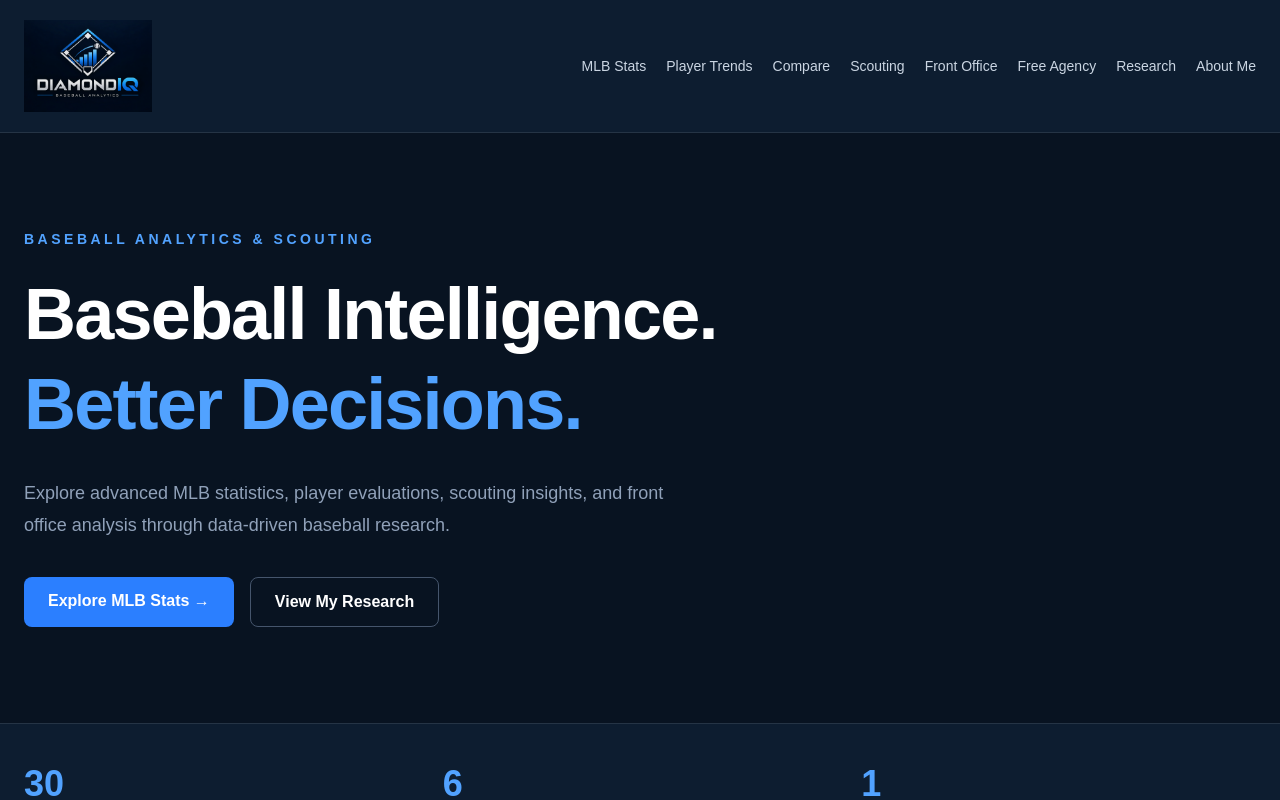
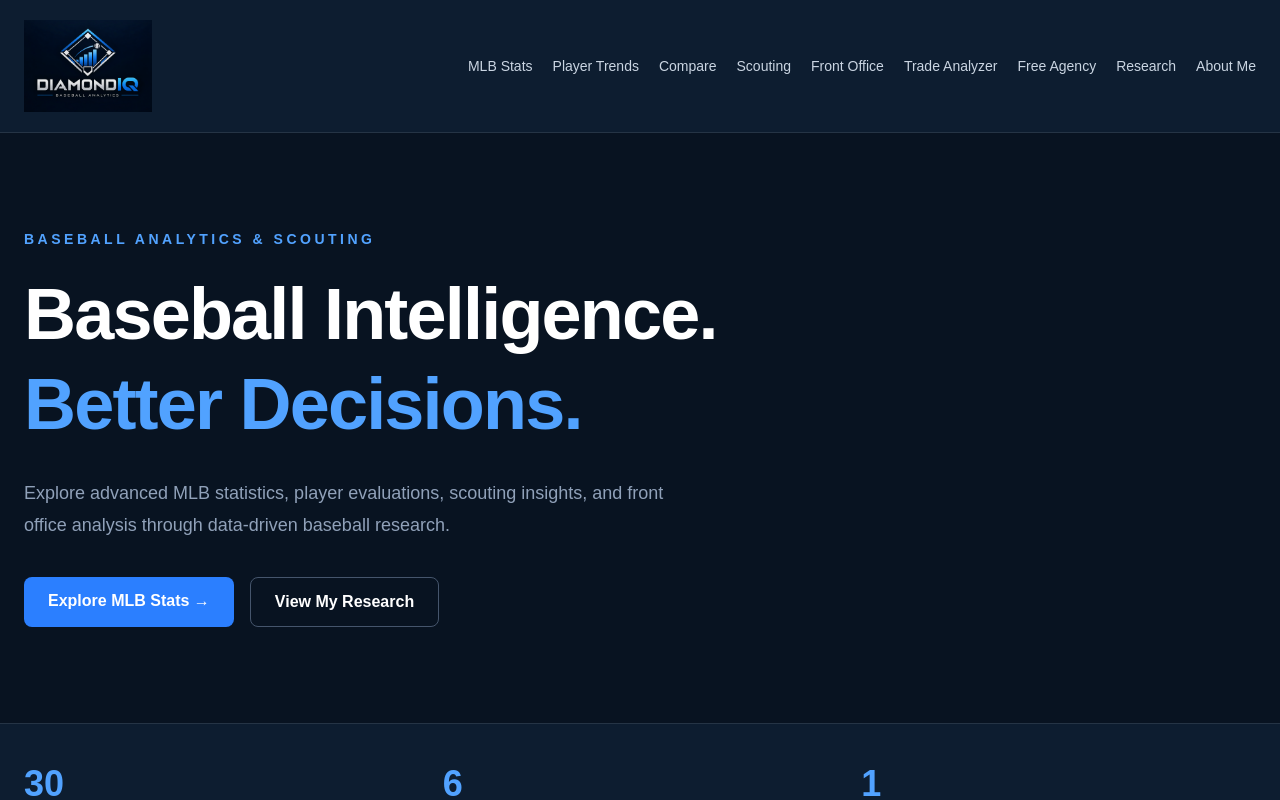
Before and after one commit to coreybann/DiamondIQ, a Next.js app: page / in a window 1280 px wide. Shown: the top 800 px of the page. Built offline with nearby package versions, Linux system fonts and the light colour scheme.

Commit message:
Add Trade Analyzer to top navigation

```diff
--- a/src/app/layout.tsx
+++ b/src/app/layout.tsx
@@ -41,6 +41,7 @@ export default function RootLayout({ children }: LayoutProps<"/">) {
         <Link href="/compare" className="hover:text-blue-400">Compare</Link>
         <Link href="/scouting" className="hover:text-blue-400">Scouting</Link>
         <Link href="/front-office" className="hover:text-blue-400">Front Office</Link>
+        <Link href="/trade-analyzer" className="hover:text-blue-400">Trade Analyzer</Link>
         <Link href="/free-agency" className="hover:text-blue-400">Free Agency</Link>
         <Link href="/research" className="hover:text-blue-400">Research</Link>
         <Link href="/about" className="hover:text-blue-400">About Me</Link>
```
